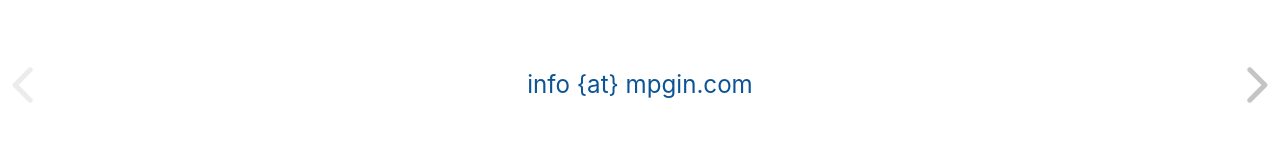
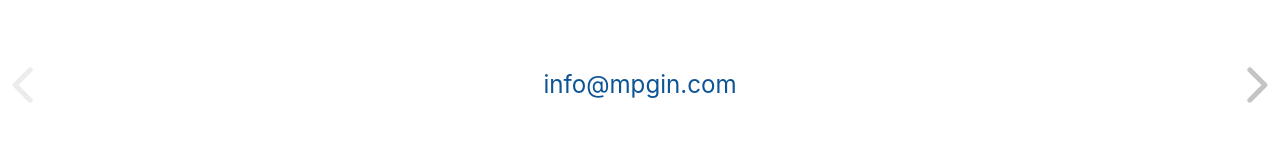
Before and after one commit to jimmpgincom/mpg, a plain HTML site: page index.html in a window 1280 px wide. Both pictures are taken after a click on the button 26 px from the left and 400 px from the top of the page. Shown: the part 315-475 px from the top of the page. Drawn offline with Linux system fonts and the light colour scheme.

Commit message:
Beta 7
Changed email link attributes.

```diff
--- a/index.html
+++ b/index.html
@@ -61,7 +61,7 @@
 						<blockquote class="clear-back black-text">Our first product is called <a href="http://www.lokt.io/" target="_top">LOKT</a>, the mobile personal data wallet.<div class="hashtags hashtags-dark">#IdentityNotSafe #ProtectKidsFuture</div></blockquote>
 				</section>
 				<section data-state="no-title-footer" data-transition="fade-in fade-out">
-					<blockquote class="clear-back center"><a href="mailto:info@mpgin.com" target="_top">info {at} mpgin.com</a></blockquote>
+					<blockquote class="clear-back center"><a href="mailto:info@mpgin.com" target="_blank">info@mpgin.com</a></blockquote>
 				</section>
 			</div>
 		</div>
```
